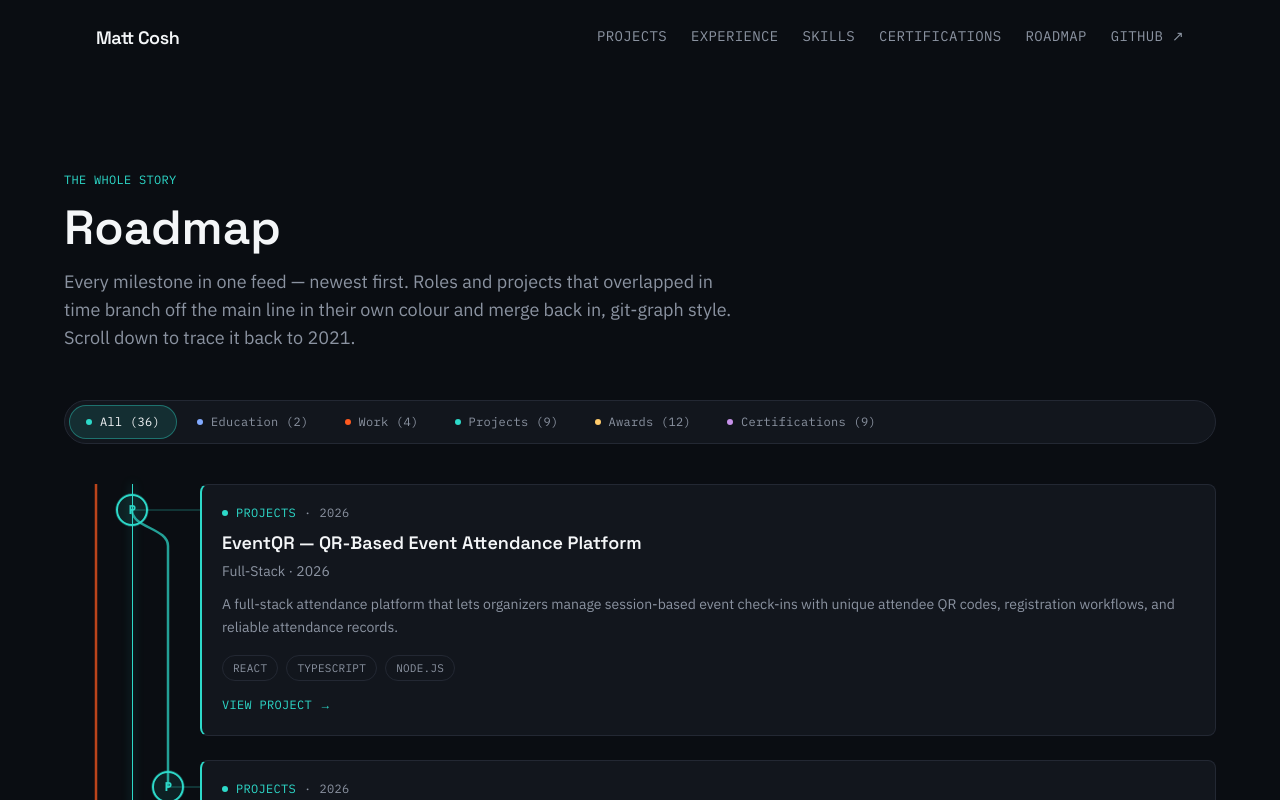
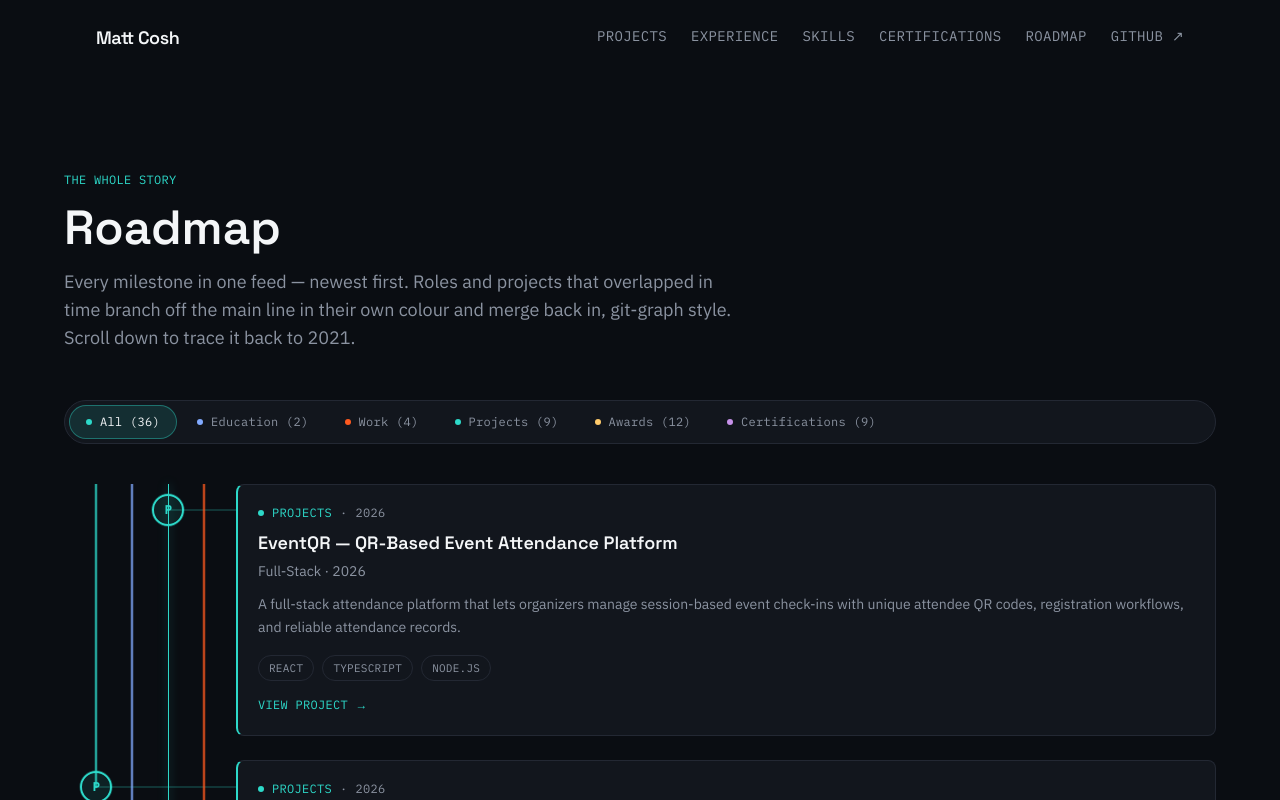
Before and after one commit to TheUnknown550/mattcosh.com, a Next.js app: page /roadmap in a window 1280 px wide. Shown: the top 800 px of the page. Built offline with nearby package versions, Linux system fonts and the light colour scheme.

Commit message:
feat: add graph logic to end date

```diff
--- a/src/components/roadmap/PulseTimeline.tsx
+++ b/src/components/roadmap/PulseTimeline.tsx
@@ -54,7 +54,10 @@ const NODE_ANCHOR_OFFSET = 26;
 function isRangedEntry(
   entry: TimelineEntry,
 ): entry is TimelineEntry & { endSortDate: string | null } {
-  return (entry.type === "work" || entry.type === "project") && entry.endSortDate !== undefined;
+  return (
+    (entry.type === "education" || entry.type === "work" || entry.type === "project") &&
+    entry.endSortDate !== undefined
+  );
 }
 
 /**
@@ -274,6 +277,15 @@ export function PulseTimeline({ entries }: PulseTimelineProps) {
     return bestId;
   }
 
+  // A known end date beyond the newest milestone is still in the future from
+  // the graph's perspective, so its lane must remain open above the graph.
+  function isOpenRange(entry: TimelineEntry & { endSortDate: string | null }): boolean {
+    return (
+      entry.endSortDate === null ||
+      (filtered[0] !== undefined && entry.endSortDate > filtered[0].sortDate)
+    );
+  }
+
   // A ranged entry only stays in its assigned lane if it can actually be
   // drawn as a proper branch — either still-open (draws the straight
   // unmerged line) or with a real merge target above it. Otherwise there's
@@ -283,7 +295,7 @@ export function PulseTimeline({ entries }: PulseTimelineProps) {
     const lane = laneById[entry.id] ?? 0;
     if (lane === 0 || !isRangedEntry(entry)) return lane;
     const endSortDate = entry.endSortDate;
-    if (endSortDate === null) return lane;
+    if (endSortDate === null || isOpenRange(entry)) return lane;
     return findMergeTargetId({ ...entry, endSortDate }, index) === null ? 0 : lane;
   }
 
@@ -355,7 +367,7 @@ export function PulseTimeline({ entries }: PulseTimelineProps) {
             // Still ongoing — nothing has been "merged" yet, so the lane
             // stays open: a straight, unmerged line running off the top of
             // the graph rather than curving into a single trunk point.
-            if (entry.endSortDate === null) {
+            if (isOpenRange(entry)) {
               return (
                 <line
                   key={`branch-${entry.id}`}
--- a/src/data/education.ts
+++ b/src/data/education.ts
@@ -11,6 +11,7 @@ export const education: EducationEntry[] = [
     startLabel: "May 2023",
     endLabel: "Mar 2027",
     sortDate: "2023-05",
+    endSortDate: "2027-03",
     notes:
       "Focused on computer networks, system design, cybersecurity fundamentals, and software development, with three consecutive years on the Faculty of Engineering's Certificate of Academic Excellence.",
   },
@@ -21,5 +22,6 @@ export const education: EducationEntry[] = [
     startLabel: "May 2021",
     endLabel: "Mar 2023",
     sortDate: "2021-05",
+    endSortDate: "2023-03",
   },
 ];
--- a/src/data/timeline.ts
+++ b/src/data/timeline.ts
@@ -12,6 +12,7 @@ const educationEntries: TimelineEntry[] = education.map((entry) => ({
   subtitle: entry.degree,
   dateLabel: `${entry.startLabel} — ${entry.endLabel}`,
   sortDate: entry.sortDate,
+  endSortDate: entry.endSortDate,
   description: entry.notes ?? entry.degree,
 }));
 
--- a/src/types/education.ts
+++ b/src/types/education.ts
@@ -5,5 +5,7 @@ export interface EducationEntry {
   startLabel: string;
   endLabel: string;
   sortDate: string;
+  /** "YYYY-MM", or null when the end date is not known. Used by the Roadmap's branch graph. */
+  endSortDate: string | null;
   notes?: string;
 }
--- a/src/types/timeline.ts
+++ b/src/types/timeline.ts
@@ -14,9 +14,8 @@ export interface TimelineEntry {
   sortDate: string;
   /**
    * "YYYY-MM" end date, null if ongoing — only set for "work"/"project"
-   * entries (the types with a real duration). Absent for point-in-time
-   * entries (education/award/certification), which the Roadmap's branch
-   * graph renders on the trunk rather than lane-assigning.
+   * entries (education, work, and projects). Absent for point-in-time
+   * awards and certifications, which the Roadmap graph renders on the trunk.
    */
   endSortDate?: string | null;
   description: string;
```
Also changed, not shown: 1 other file (tests, documents, lock files or other folders).
